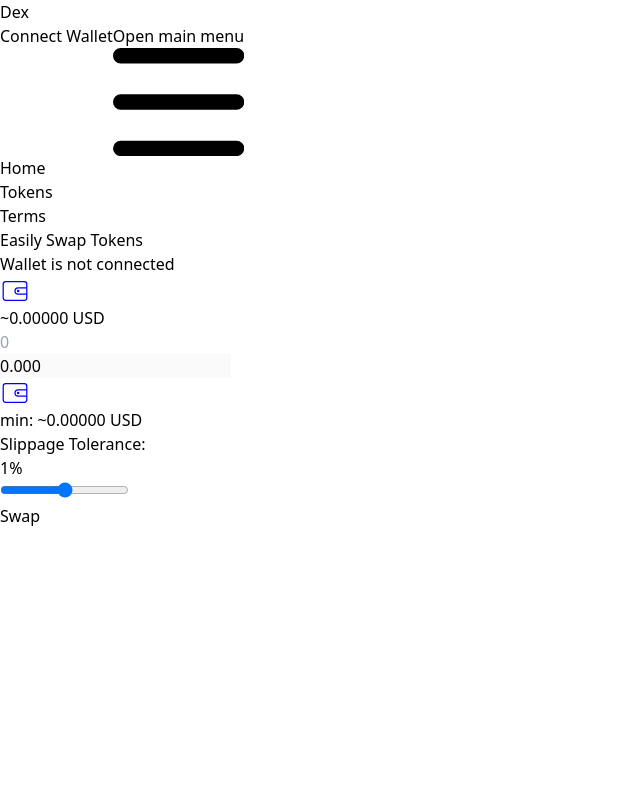
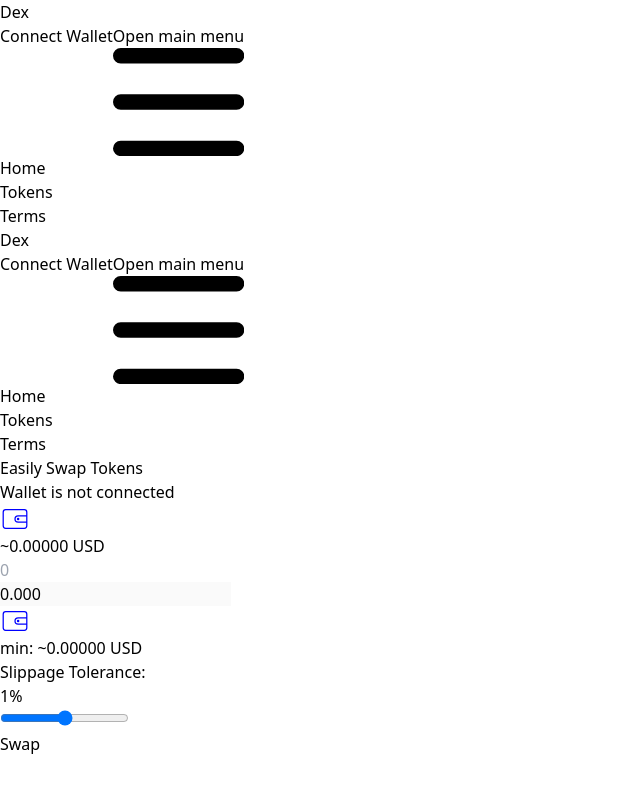
Before and after one commit to freedom935/dex-ui, a React (Vite) app: page / in a window 1280 px wide. Shown: the top 788 px of the page, without its empty margins (0-640 px from the left). Built offline with nearby package versions, Linux system fonts and the light colour scheme.

Commit message:
fix navigation system

```diff
--- a/src/App.jsx
+++ b/src/App.jsx
@@ -2,18 +2,26 @@ import { createBrowserRouter, RouterProvider } from "react-router-dom"
 import HomePage from "./pages/HomePage"
 import TermsPage from "./pages/TermsPage"
 import NotFoundPage from "./pages/NotFoundPage"
+import MainLayout from "./layouts/mainLayout"
 
 
 const router = createBrowserRouter([
   {
     path: "/",
-    element: <HomePage />,
-    errorElement: <NotFoundPage />
+    element: <MainLayout />,
+    errorElement: <NotFoundPage />,
+    children: [
+      {
+        path: "/",
+        element: <HomePage />
+      },
+      {
+        path: "/terms",
+        element: <TermsPage />
+      }
+    ]
   },
-  {
-    path: "/terms",
-    element: <TermsPage />
-  }
+
 ])
 
 const App = () => {
--- a/src/components/NavBar.jsx
+++ b/src/components/NavBar.jsx
@@ -20,7 +20,7 @@ const NavBar = () => {
                 <div className="items-center justify-between hidden w-full md:flex md:w-auto md:order-1" id="navbar-sticky">
                     <ul className="flex flex-col p-4 md:p-0 mt-4 font-medium border border-gray-100 rounded-lg bg-gray-50 md:space-x-8 rtl:space-x-reverse md:flex-row md:mt-0 md:border-0 md:bg-white dark:bg-gray-800 md:dark:bg-gray-900 dark:border-gray-700">
                         <li>
-                            <NavLink to="#" className="block py-2 px-3 text-white bg-blue-700 rounded md:bg-transparent md:text-blue-700 md:p-0 md:dark:text-blue-500" aria-current="page">Home</NavLink>
+                            <NavLink to="/" className="block py-2 px-3 text-white bg-blue-700 rounded md:bg-transparent md:text-blue-700 md:p-0 md:dark:text-blue-500" aria-current="page">Home</NavLink>
                         </li>
                         <li>
                             <NavLink to="#" className="block py-2 px-3 text-gray-900 rounded hover:bg-gray-100 md:hover:bg-transparent md:hover:text-blue-700 md:p-0 md:dark:hover:text-blue-500 dark:text-white dark:hover:bg-gray-700 dark:hover:text-white md:dark:hover:bg-transparent dark:border-gray-700">Tokens</NavLink>
--- /dev/null
+++ b/src/layouts/mainLayout.jsx
@@ -0,0 +1,15 @@
+import React from 'react'
+import { Outlet } from "react-router-dom"
+import NavBar from "../components/NavBar"
+
+const MainLayout = () => {
+    return (
+        <>
+            <NavBar />
+            <Outlet />
+            {/* <Footer /> if needed*/}
+        </>
+    )
+}
+
+export default MainLayout
--- a/src/pages/NotFoundPage.jsx
+++ b/src/pages/NotFoundPage.jsx
@@ -1,3 +1,4 @@
+// https://flowbite.com/blocks/marketing/404/
 import React from 'react'
 import { Link } from 'react-router-dom'
 
```
